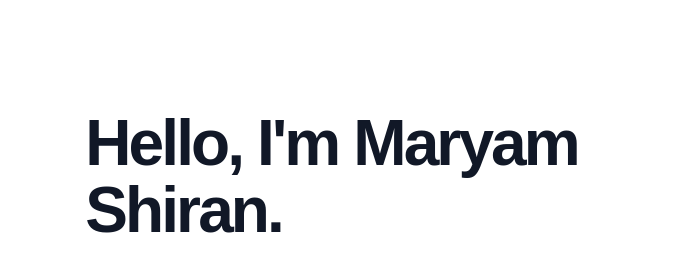
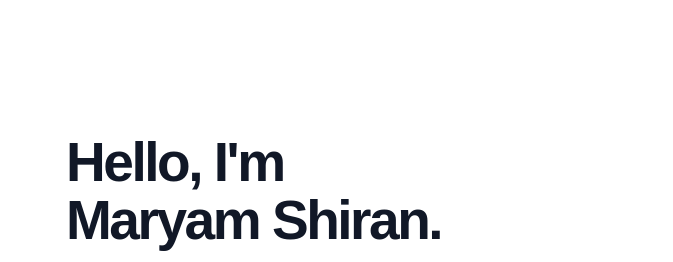
Before and after one commit to MaryamShiran/maryam-website, a plain HTML site: page index.html in a window 1280 px wide. Shown: the part 135-397 px from the top of the page, 542-1215 px from the left. Drawn offline with Linux system fonts and the light colour scheme.

Commit message:
Refactor hero section styles and content
Updated padding and font sizes in the hero section. Added responsive behavior for the name element.

```diff
--- a/index.html
+++ b/index.html
@@ -53,7 +53,10 @@
     .hero-content {
       display: flex;
       align-items: center;
-      padding: clamp(48px, 7vw, 112px);
+      padding-top: clamp(48px, 7vw, 112px);
+      padding-right: clamp(48px, 7vw, 112px);
+      padding-bottom: clamp(48px, 7vw, 112px);
+      padding-left: clamp(52px, 5.5vw, 88px);
     }
 
     .hero-content-inner {
@@ -62,11 +65,15 @@
 
     h1 {
       margin: 0 0 22px;
-      font-size: clamp(2.8rem, 5vw, 4.8rem);
-      line-height: 1.04;
+      font-size: clamp(2.7rem, 4.3vw, 4.15rem);
+      line-height: 1.06;
       font-weight: 600;
       letter-spacing: -0.045em;
       color: #111827;
+    }
+
+    .name {
+      white-space: nowrap;
     }
 
     p {
@@ -112,8 +119,14 @@
       }
 
       h1 {
-        font-size: clamp(2.35rem, 11vw, 3.5rem);
+        font-size: clamp(2.25rem, 10vw, 3.2rem);
         margin-bottom: 18px;
+      }
+    }
+
+    @media (max-width: 380px) {
+      .name {
+        white-space: normal;
       }
     }
   </style>
@@ -127,7 +140,7 @@
 
     <section class="hero-content">
       <div class="hero-content-inner">
-        <h1>Hello, I'm Maryam Shiran.</h1>
+        <h1>Hello, I'm<br><span class="name">Maryam Shiran.</span></h1>
 
         <p>
           I am a student interested in machine learning theory, statistics,
```
